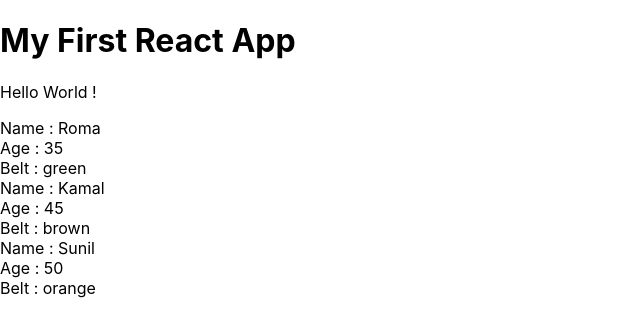
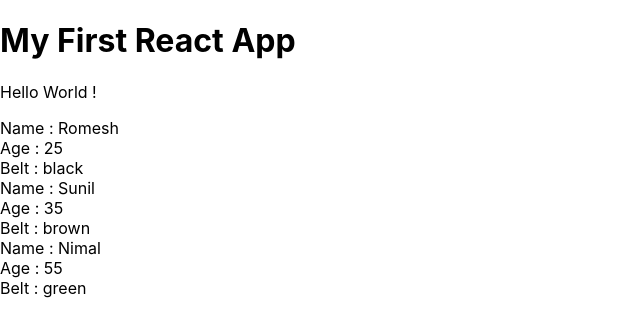
Before and after one commit to romeliyan/ReactJS_Tutorials, a React (Create React App) app in the folder myapp/: page / in a window 1280 px wide. Shown: the top 336 px of the page, without its empty margins (0-640 px from the left). Built offline with nearby package versions, Linux system fonts and the light colour scheme.

Commit message:
tutorial 14

```diff
--- a/myapp/src/App.js
+++ b/myapp/src/App.js
@@ -1,18 +1,22 @@
 import React, { Component } from "react";
 import Ninjas from "./Ninjas";
 
-function App() {
+class App extends Component {
+  state = {
+    ninjas: [
+      { name: "Romesh", age: 25, belt: "black", id: 1 },
+      { name: "Sunil", age: 35, belt: "brown", id: 2 },
+      { name: "Nimal", age: 55, belt: "green", id: 3 }
+    ]
+  };
+  render() {
     return (
       <div className="App">
         <h1>My First React App</h1>
         <p>Hello World !</p>
-      <Ninjas name="Roma" age="35" belt="green" />
-
-      <Ninjas name="Kamal" age="45" belt="brown" />
-
-      <Ninjas name="Sunil" age="50" belt="orange" />
+        <Ninjas ninjas={this.state.ninjas} />
       </div>
     );
   }
-
+}
 export default App;
--- a/myapp/src/Ninjas.js
+++ b/myapp/src/Ninjas.js
@@ -2,15 +2,17 @@ import React, { Component } from "react";
 
 class Ninjas extends Component {
   render() {
-    //console.log(this.props);
-    const { name, age, belt } = this.props;
-    return (
-      <div className="ninja">
-        <div> Name : {name}</div>
-        <div> Age : {age}</div>
-        <div> Belt : {belt}</div>
-      </div>
-    );
+    const ninjas = this.props.ninjas;
+    const ninjaList = ninjas.map(ninja => {
+      return (
+        <div className="ninja" key={ninja.id}>
+          <div> Name : {ninja.name}</div>
+          <div> Age : {ninja.age}</div>
+          <div> Belt : {ninja.belt}</div>
+        </div>
+      );
+    });
+    return <div className="ninja-list">{ninjaList}</div>;
   }
 }
 
```
Lines whose indentation alone changed are shown as unchanged.
